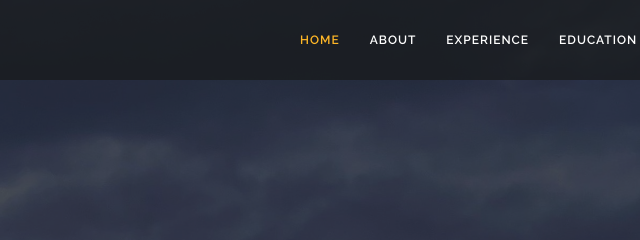
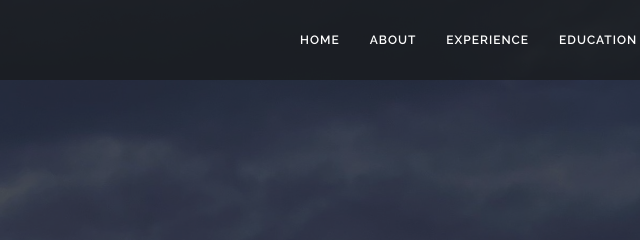
Before and after one commit to amishdsouza/portfolio, a plain HTML site: page index.html in a window 1280 px wide. Shown: the top 240 px of the page, 10-650 px from the left. Drawn offline with nearby package versions, Linux system fonts and the light colour scheme; a script that the page names is missing.

Commit message:
removed active

```diff
--- a/index.html
+++ b/index.html
@@ -33,7 +33,7 @@
 
     <nav id="navbar" class="navbar">
       <ul>
-        <li><a class="nav-link scrollto active" href="#hero">Home</a></li>
+        <li><a class="nav-link scrollto" href="#hero">Home</a></li>
         <li><a class="nav-link scrollto" href="#about">About</a></li>
         <li><a class="nav-link scrollto" href="#experience">Experience</a></li>
         <li><a class="nav-link scrollto" href="#education">Education</a></li>
```
